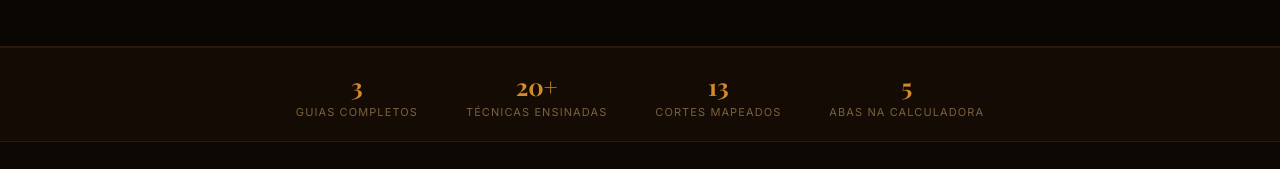
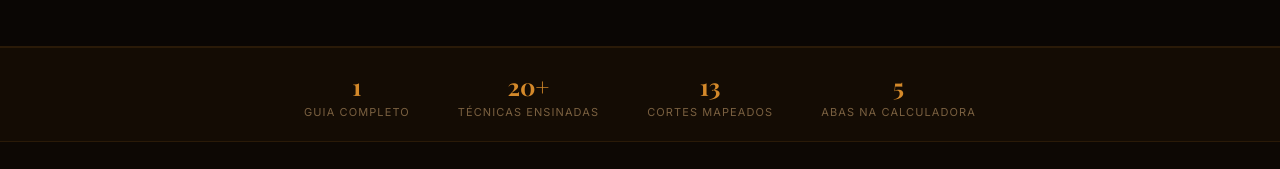
Before and after one commit to marialaurasampaty-a11y/ocodigodacarne, a plain HTML site: page index.html in a window 1280 px wide. Shown: the part 574-743 px from the top of the page. Drawn offline with nearby package versions, Linux system fonts and the light colour scheme; a web font is replaced by a local one.

Commit message:
ajuste LP

```diff
--- a/index.html
+++ b/index.html
@@ -445,7 +445,7 @@ src="https://www.facebook.com/tr?id=1059297036808311&ev=PageView&noscript=1"
 
 <!-- ══ PROOF BAR ══════════════════════════════════════ -->
 <div class="proof-bar">
-  <div><div class="proof-num">3</div><div class="proof-label">Guias Completos</div></div>
+  <div><div class="proof-num">1</div><div class="proof-label">Guia Completo</div></div>
   <div><div class="proof-num">20+</div><div class="proof-label">Técnicas Ensinadas</div></div>
   <div><div class="proof-num">13</div><div class="proof-label">Cortes Mapeados</div></div>
   <div><div class="proof-num">5</div><div class="proof-label">Abas na Calculadora</div></div>
```
